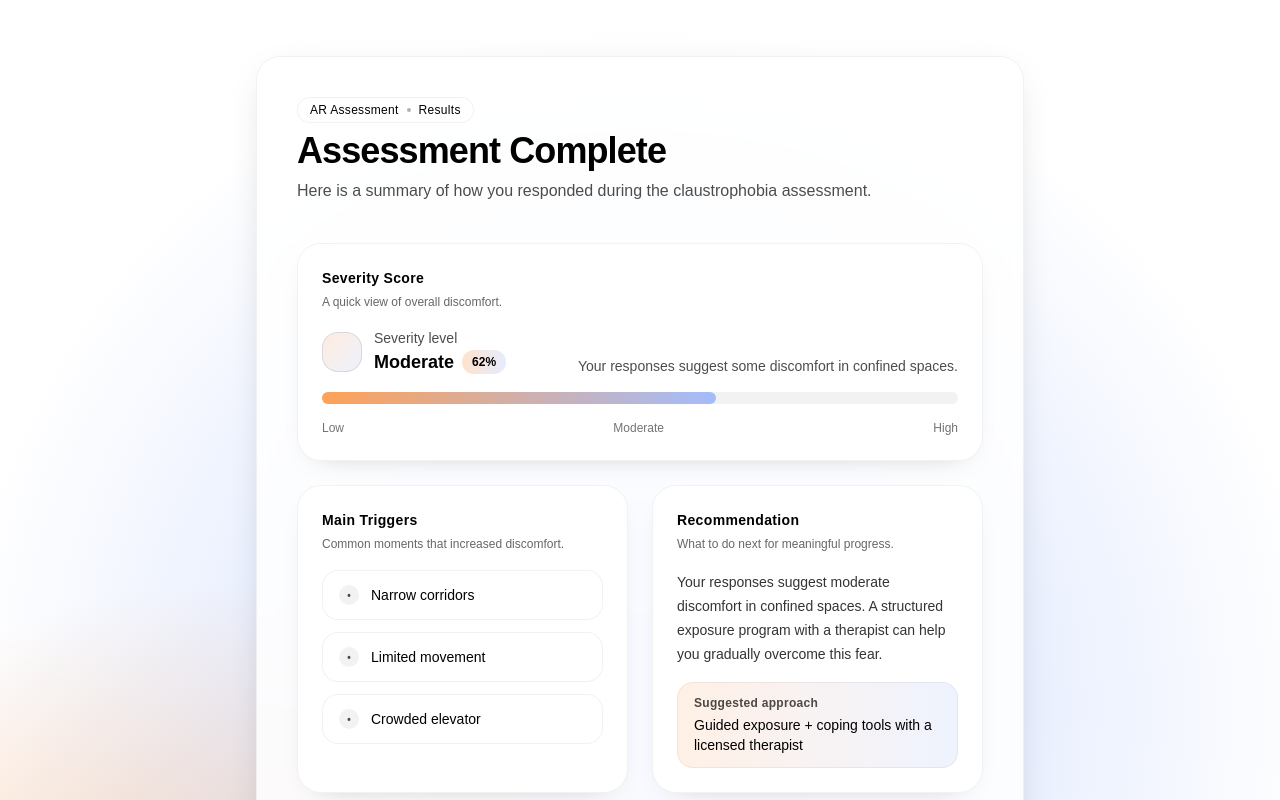
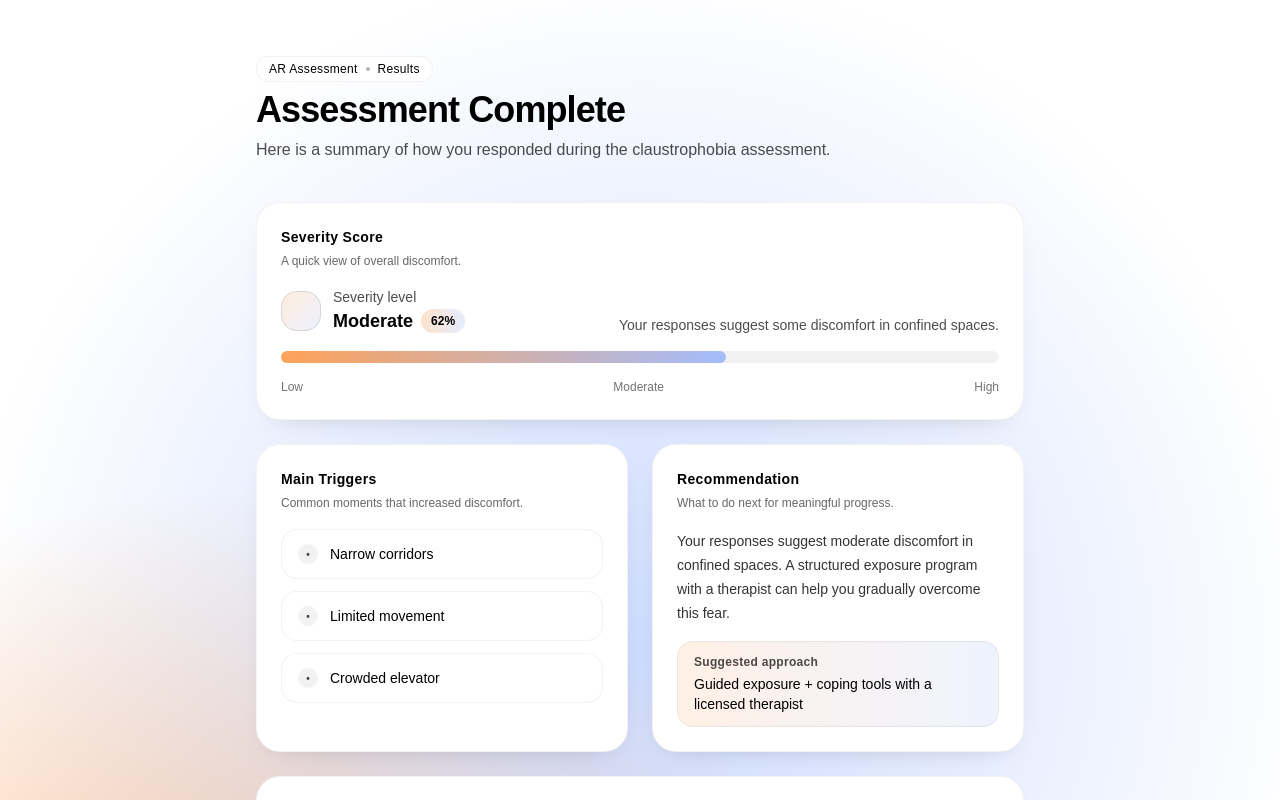
Before and after one commit to tanisheejain/patientpov, a Next.js app: page / in a window 1280 px wide. Shown: the top 800 px of the page. Built offline with nearby package versions, Linux system fonts and the light colour scheme.

Commit message:
wo white bg

```diff
--- a/components/assessment/AssessmentResultsDashboard.tsx
+++ b/components/assessment/AssessmentResultsDashboard.tsx
@@ -26,7 +26,6 @@ export function AssessmentResultsDashboard(props: { assessment: AssessmentResult
     <div className="min-h-screen bg-[radial-gradient(1100px_circle_at_50%_55%,rgba(163,188,251,0.55),transparent_62%),radial-gradient(1000px_circle_at_18%_92%,rgba(254,162,88,0.70),transparent_60%),linear-gradient(180deg,#ffffff,#ffffff)] text-black">
       <main className="mx-auto flex w-full max-w-5xl flex-col px-4 py-10 sm:px-6 sm:py-14">
         <div className="mx-auto w-full max-w-3xl">
-          <div className="rounded-3xl border border-black/5 bg-white/85 p-6 shadow-[0_10px_40px_-18px_rgba(0,0,0,0.25)] backdrop-blur sm:p-10">
           <header className="flex flex-col gap-2">
             <div className="inline-flex items-center gap-2 self-start rounded-full border border-black/5 bg-white px-3 py-1 text-xs font-medium tracking-wide">
               AR Assessment
@@ -162,10 +161,8 @@ export function AssessmentResultsDashboard(props: { assessment: AssessmentResult
                 <span className="relative">Book a Therapist Appointment</span>
               </a>
               <p className="mt-3 text-center text-xs leading-5 text-black/55">
-                  Booking is optional — you can also retake the assessment
-                  anytime.
+                Booking is optional — you can also retake the assessment anytime.
               </p>
-              </div>
             </div>
           </div>
         </div>
```
Lines whose indentation alone changed are shown as unchanged.
